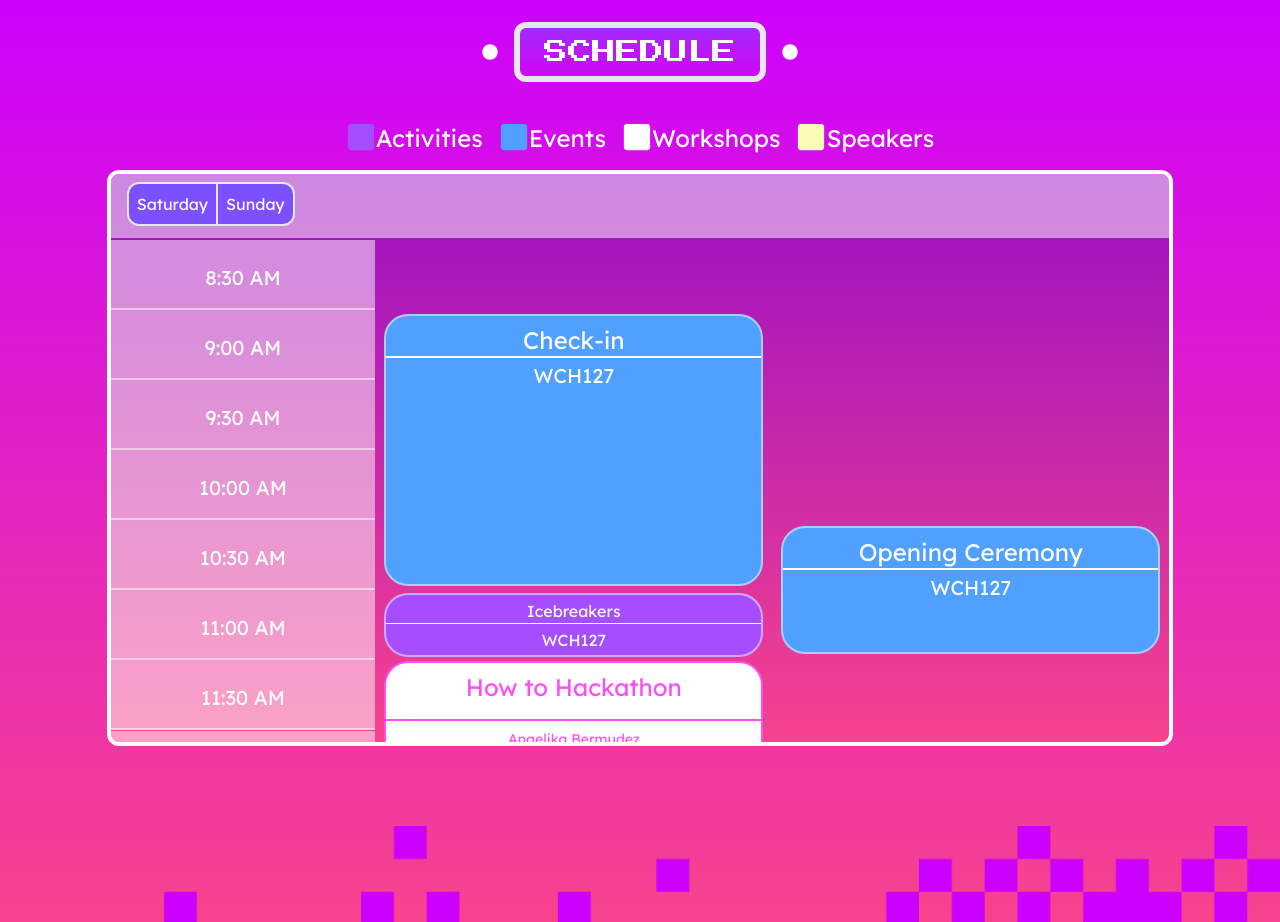
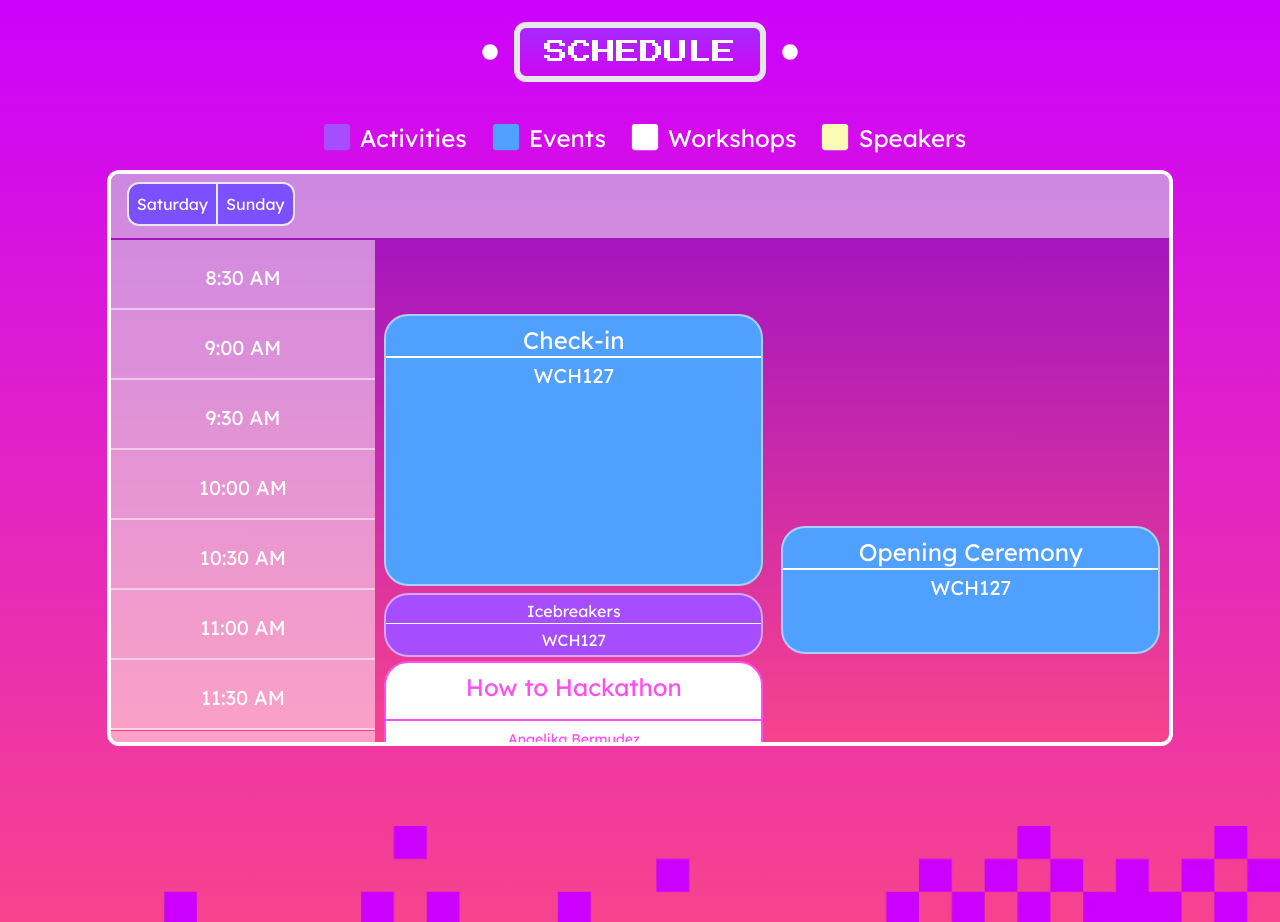
Before and after one commit to Alamode89/rosehack2023, a Next.js app: page / in a window 1280 px wide. Shown: the part 2800-3722 px from the top of the page. Built offline with nearby package versions, Linux system fonts and the light colour scheme.

Commit message:
fix spacing

```diff
--- a/components/Schedule.tsx
+++ b/components/Schedule.tsx
@@ -29,15 +29,15 @@ const Schedule = () => {
       </div>
       <div className="flex flex-col md:flex-row text-center font-lexend text-lg md:text-2xl">
         <div className="flex flex-row">
-          <FaSquare className="text-rose-purple text-xl  md:text-3xl " />
+          <FaSquare className="text-rose-purple text-xl  md:text-3xl mx-2 " />
           <p className="text-white pr-8 md:pr-4"> Activities </p>
-          <FaSquare className="text-schedule-blue text-xl md:text-3xl" />
+          <FaSquare className="text-schedule-blue text-xl md:text-3xl mx-2" />
           <p className="text-white pr-4">Events</p>
         </div>
         <div className="flex flex-row">
-          <FaSquare className="text-white text-xl  md:text-3xl " />
+          <FaSquare className="text-white text-xl  md:text-3xl mx-2" />
           <p className="text-white pr-4"> Workshops </p>
-          <FaSquare className="text-team-yellow text-xl md:text-3xl " />
+          <FaSquare className="text-team-yellow text-xl md:text-3xl mx-2" />
           <p className="text-white"> Speakers </p>
         </div>
       </div>
```
